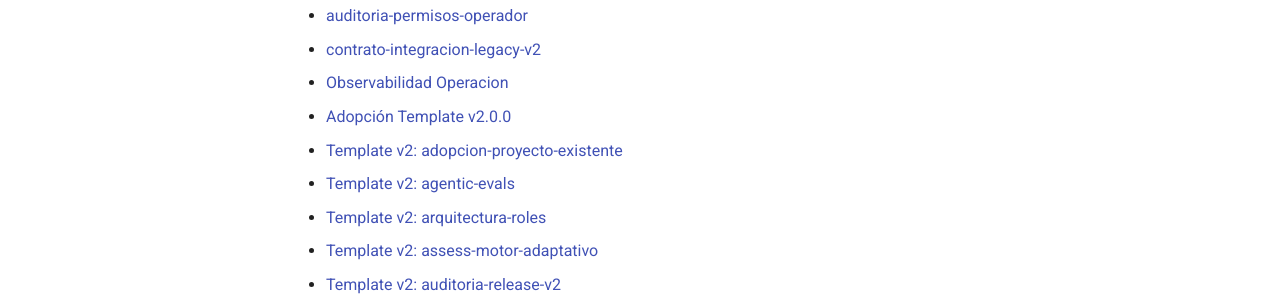
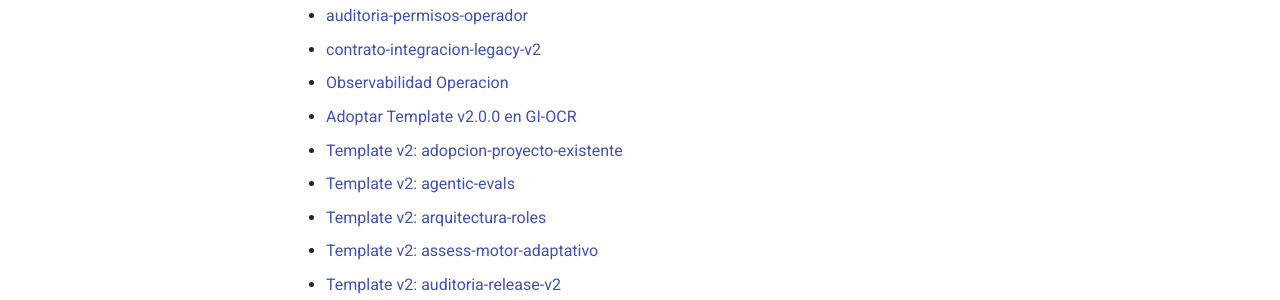
Before and after one commit to jlbellonGmail/gi-ocr, an MkDocs documentation site: the page built from docs/usuario/index.md, in a window 1280 px wide and 900 px high, scrolled down 684 px. Shown: the part 153-453 px from the top of the window. Built offline with MkDocs 1.6.1 and Material for MkDocs 9.7.7, drawn with Linux system fonts in a browser that asks for light colours.

Commit message:
corregir enlaces de adopcion v2

```diff
--- a/docs/usuario/index.md
+++ b/docs/usuario/index.md
@@ -23,7 +23,7 @@ ejemplos.
 - [auditoria-permisos-operador](auditoria-permisos-operador.md)
 - [contrato-integracion-legacy-v2](contrato-integracion-legacy-v2.md)
 - [Observabilidad Operacion](observabilidad-operacion.md)
-- [Adopción Template v2.0.0](adopcion-template-v2.md)
+- [Adoptar Template v2.0.0 en GI-OCR](adopcion-template-v2.md)
 - [Template v2: adopcion-proyecto-existente](adopcion-proyecto-existente.md)
 - [Template v2: agentic-evals](agentic-evals.md)
 - [Template v2: arquitectura-roles](arquitectura-roles.md)
```
Also changed, not shown: docs/tecnica/index.md (+1 -1 lines).
